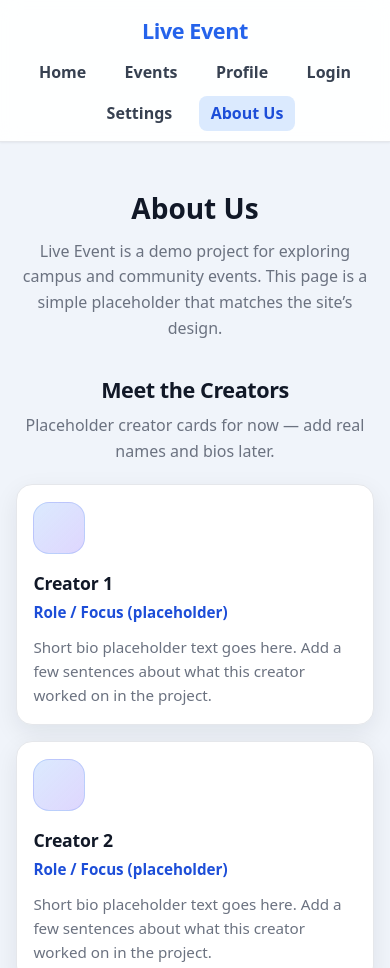
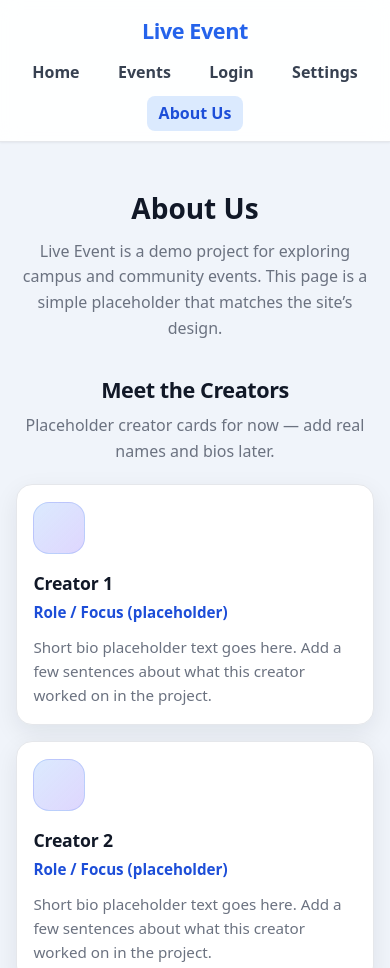
Before and after one commit to Fallen0coder/CSC131-Live-Event, a website: page frontend/about.html in a window 390 px wide. Shown: the top 968 px of the page. Drawn offline with Linux system fonts and the light colour scheme.

Commit message:
made it so profile onlys shows up for logged in users

```diff
--- a/frontend/about.html
+++ b/frontend/about.html
@@ -14,8 +14,8 @@
         <ul class="nav-links">
           <li><a href="index.html">Home</a></li>
           <li><a href="events.html">Events</a></li>
-          <li><a href="profile.html">Profile</a></li>
-          <li><a href="login.html">Login</a></li>
+          <li id="profile-link" class="is-hidden"><a href="profile.html">Profile</a></li>
+          <li id="login-link"><a href="login.html">Login</a></li>
           <li><a href="settings.html">Settings</a></li>
           <li><a class="active" href="about.html">About Us</a></li>
           <li id="nav-logout-li" class="is-hidden">
--- a/frontend/script.js
+++ b/frontend/script.js
@@ -124,18 +124,40 @@ function logout() {
   window.location.href = "index.html";
 }
 
-// Show the navbar "Log out" button only when the user is logged in.
+// Update the navbar so that Profile/Login/Logout match the current login state.
+// - Profile link is only shown when the user is logged in.
+// - Login link is hidden when logged in (they don't need it anymore).
+// - Logout button is shown only when logged in.
+function refreshNavAuthVisibility() {
+  const loggedIn = isLoggedIn();
+
+  const profileLi = document.getElementById("profile-link");
+  if (profileLi) profileLi.classList.toggle("is-hidden", !loggedIn);
+
+  const loginLi = document.getElementById("login-link");
+  if (loginLi) loginLi.classList.toggle("is-hidden", loggedIn);
+
+  const logoutLi = document.getElementById("nav-logout-li");
+  if (logoutLi) logoutLi.classList.toggle("is-hidden", !loggedIn);
+}
+
+// Backwards-compatible alias in case anything else still calls the old name.
 function refreshNavLogoutVisibility() {
-  const li = document.getElementById("nav-logout-li");
-  if (!li) return;
-  li.classList.toggle("is-hidden", !isLoggedIn());
+  refreshNavAuthVisibility();
 }
 
 document.addEventListener("DOMContentLoaded", function () {
-  refreshNavLogoutVisibility();
+  refreshNavAuthVisibility();
   const navLogoutBtn = document.getElementById("nav-logout-btn");
   if (navLogoutBtn) {
     navLogoutBtn.addEventListener("click", logout);
+  }
+});
+
+// Keep nav in sync if another tab logs in/out.
+window.addEventListener("storage", function (event) {
+  if (event.key === LOGGED_IN_KEY) {
+    refreshNavAuthVisibility();
   }
 });
 
```
Also changed, not shown: frontend/events.html (+2 -2 lines), frontend/index.html (+2 -2 lines), frontend/login.html (+2 -2 lines), frontend/profile.html (+2 -2 lines), frontend/settings.html (+2 -2 lines), frontend/signup.html (+2 -2 lines).
